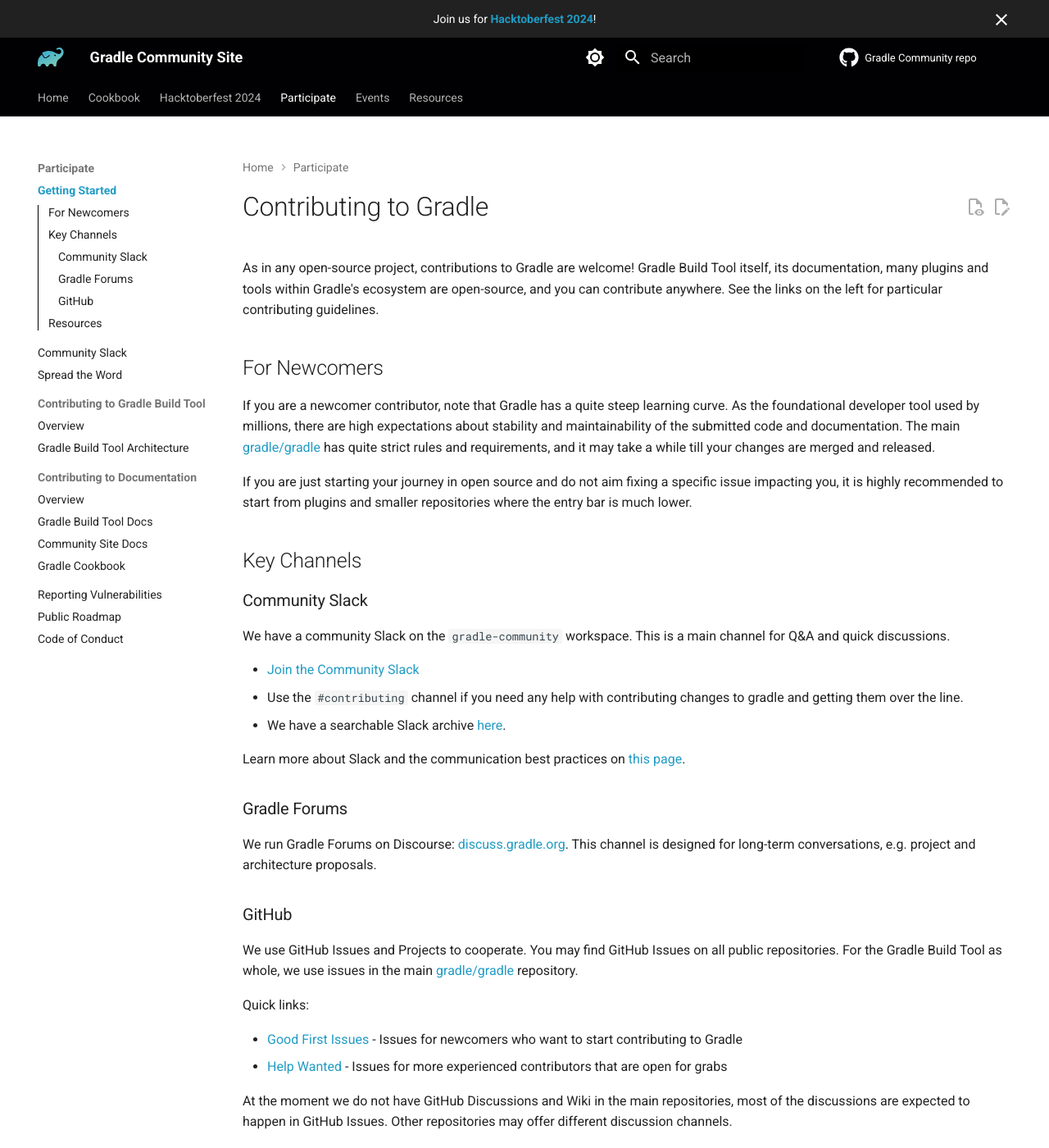
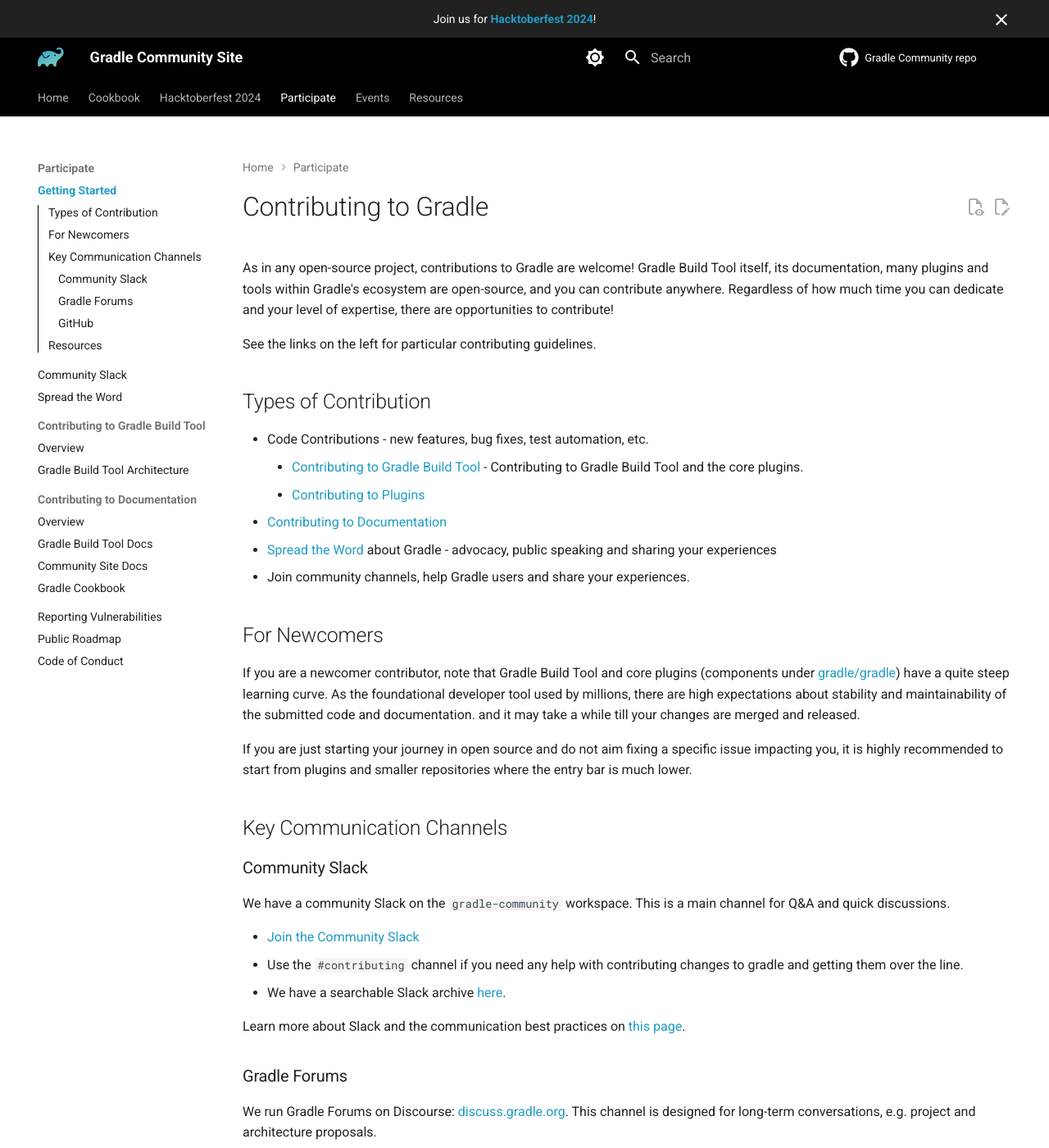
Before and after one commit to gradle/community, an MkDocs documentation site: the page built from docs/contributing/README.md, in a window 1280 px wide and 1400 px high. Shown: the whole window at 82% size. Built offline with MkDocs 1.6.1 and Material for MkDocs 9.7.7, drawn with Linux system fonts in a browser that asks for light colours; plug-ins that fetch from the network failed and are left out; comment, search, counter and statistics services are not loaded.

Commit message:
Add quick links to the contributor guide + Plugin contributor stub

```diff
--- a/docs/contributing/README.md
+++ b/docs/contributing/README.md
@@ -10,16 +10,26 @@ description: >
 As in any open-source project, contributions to Gradle are welcome!
 Gradle Build Tool itself, its documentation, many plugins and tools within Gradle's ecosystem are open-source,
 and you can contribute anywhere.
+Regardless of how much time you can dedicate and your level of expertise,
+there are opportunities to contribute!
+
 See the links on the left for particular contributing guidelines.
+
+## Types of Contribution
+
+* Code Contributions - new features, bug fixes, test automation, etc.
+  * [Contributing to Gradle Build Tool](../gradle/CONTRIBUTING.md) - Contributing to Gradle Build Tool and the core plugins.
+  * [Contributing to Plugins](./plugins.md)
+* [Contributing to Documentation](./documentation/README.md)
+* [Spread the Word](./spread-the-word.md) about Gradle - advocacy, public speaking and sharing your experiences
+* Join community channels, help Gradle users and share your experiences.
 
 ## For Newcomers
 
 If you are a newcomer contributor,
-note that Gradle has a quite steep learning curve.
+note that Gradle Build Tool and core plugins (components under [gradle/gradle](https://github.com/gradle/gradle)) have a quite steep learning curve.
 As the foundational developer tool used by millions,
 there are high expectations about stability and maintainability of the submitted code and documentation.
-The main [gradle/gradle](https://github.com/gradle/gradle)
-has quite strict rules and requirements,
 and it may take a while till your changes are merged and released.
 
 If you are just starting your journey in open source and
@@ -27,14 +37,14 @@ do not aim fixing a specific issue impacting you,
 it is highly recommended to start from plugins and smaller repositories
 where the entry bar is much lower.
 
-## Key Channels
+## Key Communication Channels
 
 ### Community Slack
 
 We have a community Slack on the `gradle-community` workspace.
 This is a main channel for Q&A and quick discussions.
 
-- [Join the Community Slack](https://gradle.org/slack-invite)
+- [Join the Community Slack](./community-slack.md)
 - Use the `#contributing` channel if you need any help with contributing
   changes to gradle and getting them over the line.
 - We have a searchable Slack archive [here](https://www.linen.dev/s/gradle-community).
--- a/mkdocs.yml
+++ b/mkdocs.yml
@@ -204,3 +204,4 @@ markdown_extensions:
       emoji_generator: !!python/name:material.extensions.emoji.to_svg
   - pymdownx.tasklist:
       custom_checkbox: true
+  - mdx_truly_sane_lists
```
Also changed, not shown: docs/contributing/plugins.md (added, +44 -0 lines), 2 other files.
